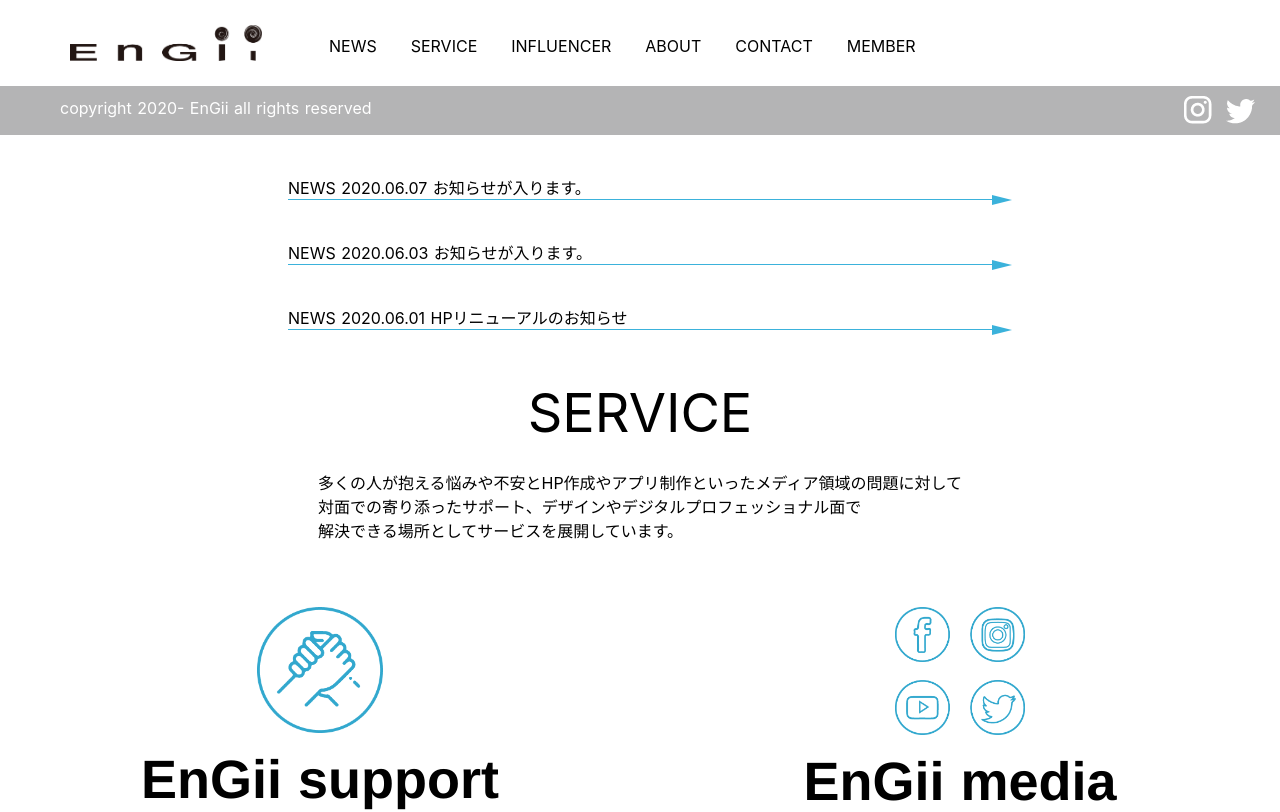
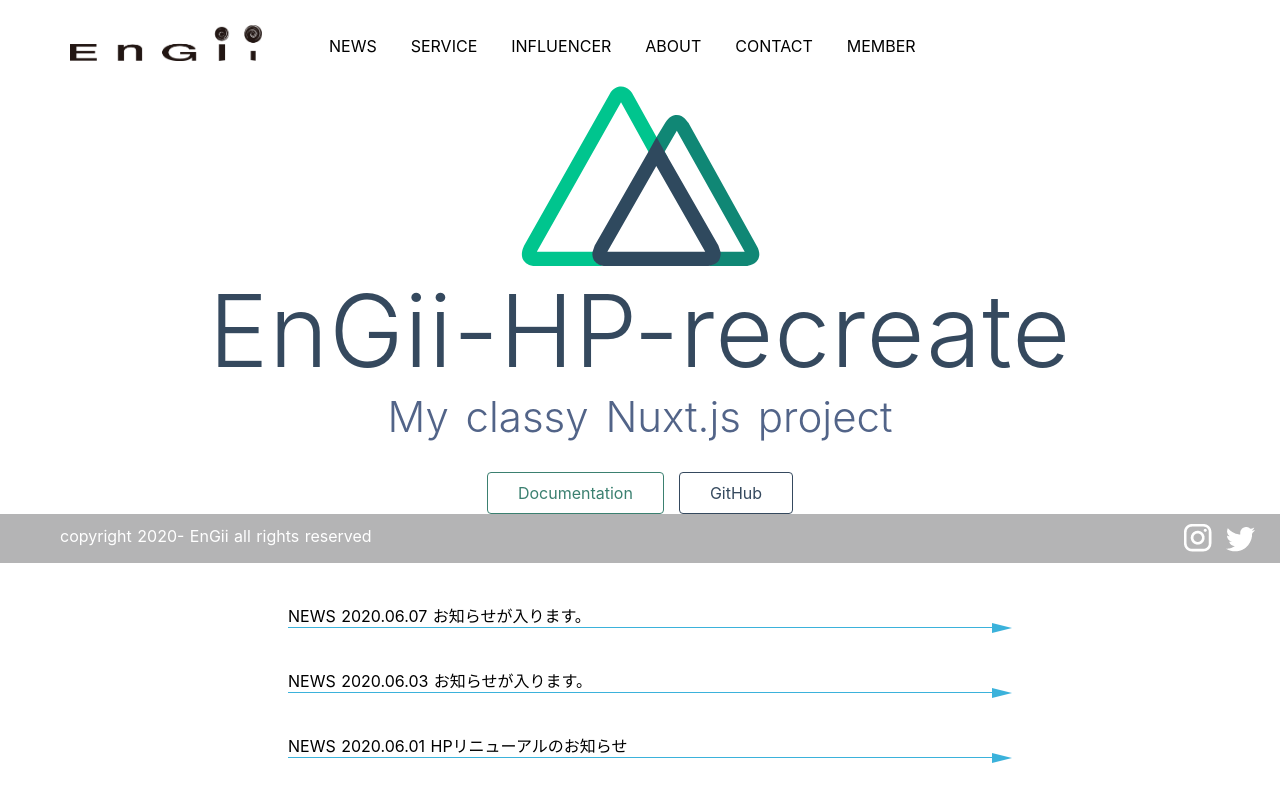
Before and after one commit to reiji-0720/EnGii-HP-recreate, a Nuxt app: page / in a window 1280 px wide. Shown: the top 812 px of the page. Built offline with nearby package versions, Linux system fonts and the light colour scheme.

Commit message:
Revert "Update index.vue"
This reverts commit b9587e898fbc0c7008d1bff80ff25f6c60645fcd.

```diff
--- a/pages/index.vue
+++ b/pages/index.vue
@@ -1,6 +1,30 @@
 <template>
   <div class="container">
-
+    <div>
+      <logo />
+      <h1 class="title">
+        EnGii-HP-recreate
+      </h1>
+      <h2 class="subtitle">
+        My classy Nuxt.js project
+      </h2>
+      <div class="links">
+        <a
+          href="https://nuxtjs.org/"
+          target="_blank"
+          class="button--green"
+        >
+          Documentation
+        </a>
+        <a
+          href="https://github.com/nuxt/nuxt.js"
+          target="_blank"
+          class="button--grey"
+        >
+          GitHub
+        </a>
+      </div>
+    </div>
     <MediaFooter />
     <News />
     <div class="sreviceTitle">
```
